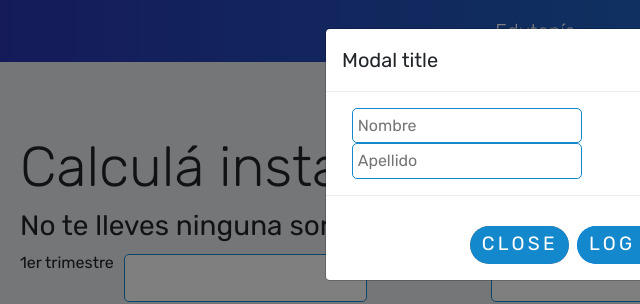
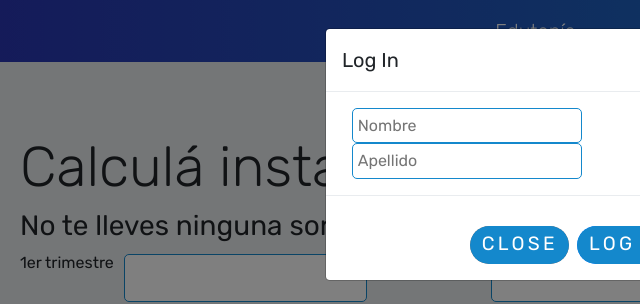
Before and after one commit to julietadicio/DiCio, a website: page index.html in a window 1280 px wide. Both pictures are taken after a click on the button "LOG IN". Shown: the top 304 px of the page, 65-705 px from the left. Drawn offline with nearby package versions, Linux system fonts and the light colour scheme; files that its build step writes are made by us from their sources.

```diff
--- a/index.html
+++ b/index.html
@@ -26,7 +26,7 @@
         <div class="modal-dialog" role="document">
           <div class="modal-content">
             <div class="modal-header">
-              <h5 class="modal-title" id="exampleModalLabel">Modal title</h5>
+              <h5 class="modal-title" id="exampleModalLabel">Log In</h5>
               <button type="button" class="close" data-dismiss="modal" aria-label="Close">
                 <span aria-hidden="true">&times;</span>
               </button>
--- a/script.js
+++ b/script.js
@@ -68,7 +68,8 @@
     estudiantes.push(estudianteNuevo)
     estudiantes.push(estudianteNuevo.condicion())
     console.log(estudiantes);
-    document.getElementById('tabla').innerHTML += '<tbody><tr><td>' + estudianteNuevo.nombre + '</td><td>' + estudianteNuevo.apellido + '</td><td>' + estudianteNuevo.promedio + '</td><td>' + estudianteNuevo.universidad + '</td><td>' + estudianteNuevo.condicion() + '</td></tr></tbody>'
+    document.getElementById('tabla').innerHTML += '<tbody><tr><td>' + estudianteNuevo.nombre + '</td><td>' + estudianteNuevo.apellido +
+    '</td><td>' + estudianteNuevo.promedio + '</td><td>' + estudianteNuevo.universidad + '</td><td>' + estudianteNuevo.condicion() + '</td></tr></tbody>'
 
     const btnModal = document.getElementById('btnCarta')
     const modal = document.getElementById('modal')
@@ -79,7 +80,8 @@
     btnModal.addEventListener('click', function (e) {
         if (e.target == btnModal) {
             modal.style.display = 'block'
-            nombreModal.innerHTML = 'Mi nombre es ' + estudianteNuevo.nombre + ' ' + estudianteNuevo.apellido + ', y quería aplicar para ser estudiante en su próximo año lectivo.'
+            nombreModal.innerHTML = 'Mi nombre es ' + estudianteNuevo.nombre + ' ' +
+            estudianteNuevo.apellido + ', y quería aplicar para ser estudiante en su próximo año lectivo.'
             promedioModal.innerHTML = 'Mi promedio fue ' + estudianteNuevo.promedio + ', lo que demuestra mi desempeño escolar y mi dedicación.'
             universidadModal.innerHTML = 'Por eso agradecería si tienen en cuenta mi aplicación para la universidad ' + estudianteNuevo.universidad + '.'
         }
```
